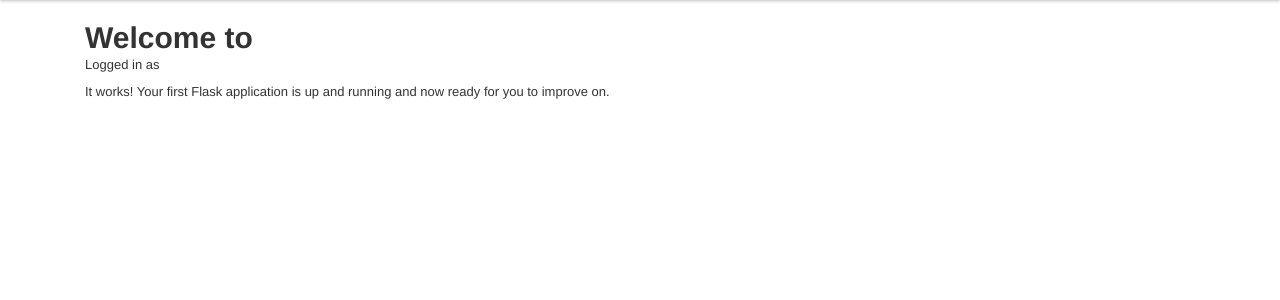
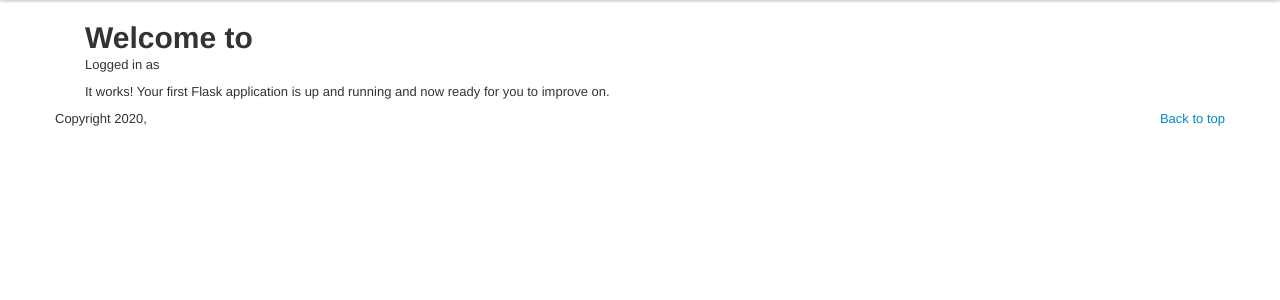
Before and after one commit to mfa/weight-app, a Python web app: template weight/templates/index.html in a window 1280 px wide. Shown: the part 40-340 px from the top of the page. Run offline with Jinja, Linux system fonts and the light colour scheme; the template is opened without the code that fills it: most values are stand-ins (such as "Sample title", 1, 10 or a date in 2020); some libraries are stand-ins or nearby versions.

Commit message:
added footer

```diff
--- a/weight/templates/layout.html
+++ b/weight/templates/layout.html
@@ -79,6 +79,13 @@
         {% block body %}{% endblock %}
       </div>
 
+       <footer class="footer">
+          <p class="pull-right"><a href="#">Back to top</a></p>
+          {%- block footer %}
+          Copyright {{ today().strftime("%Y") }}, {{ config['SITE_NAME'] }}
+          {%- endblock %}
+        </footer>
+
     </div> <!-- /container -->
 
     <!-- Placed at the end of the document so the pages load faster -->
```
